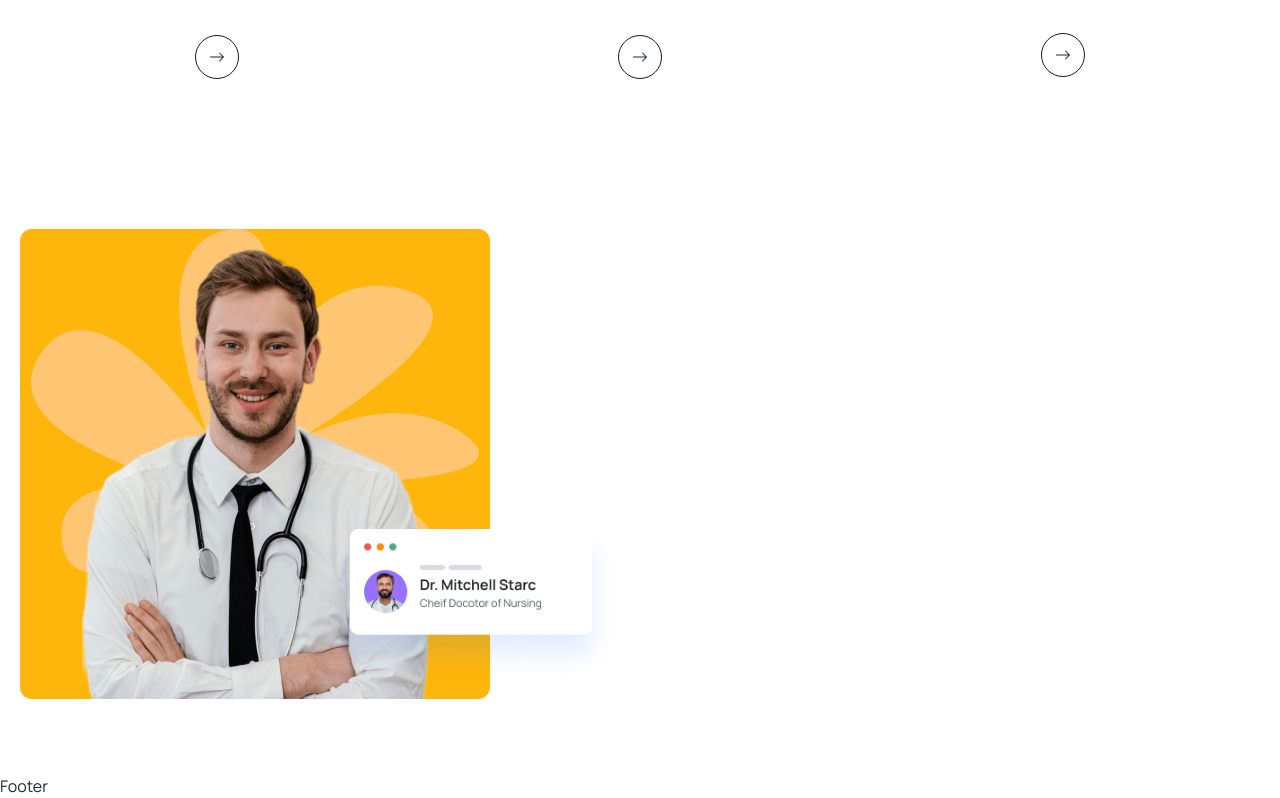
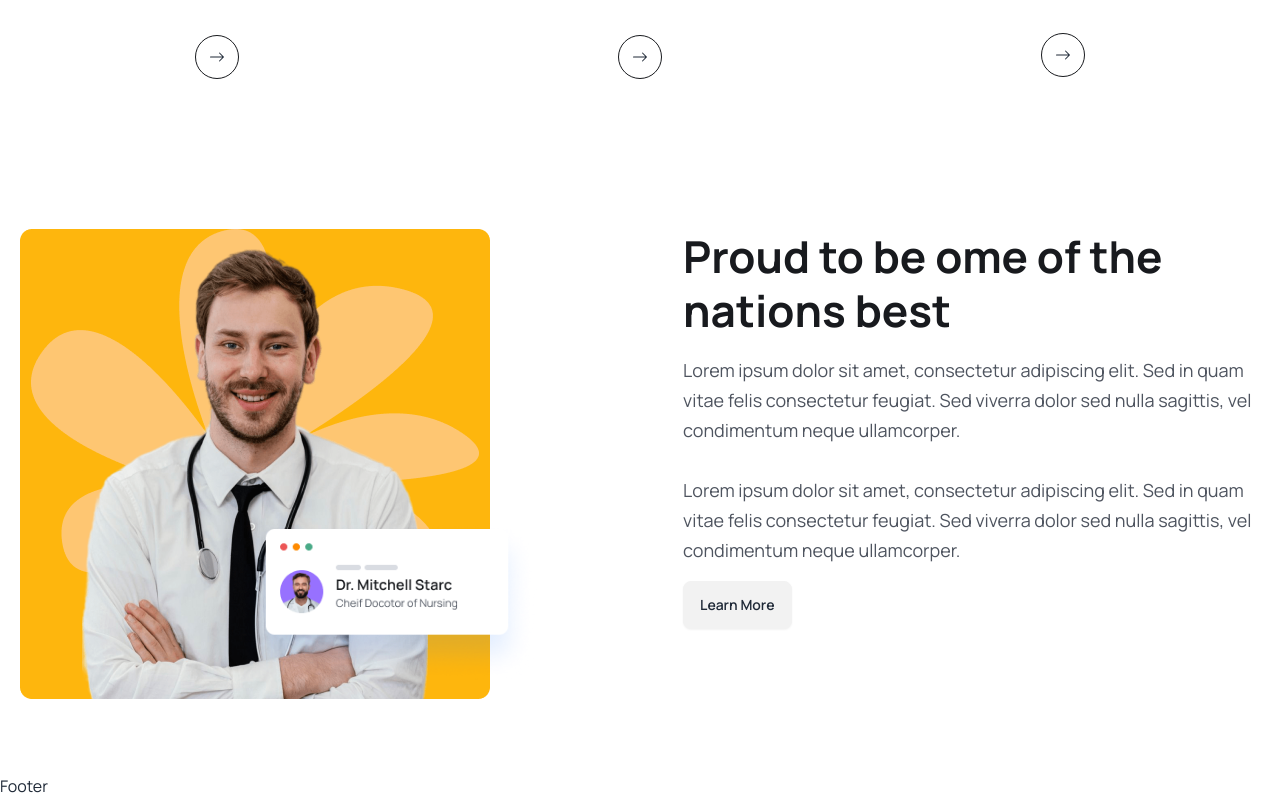
Before and after one commit to codewithriad/madical-booking-app-stripe, a React (Vite) app in the folder client/: page / in a window 1280 px wide. Shown: the part 1448-2246 px from the top of the page. Built offline with nearby package versions, Linux system fonts and the light colour scheme.

Commit message:
about section completly done

```diff
--- a/client/src/components/About/About.jsx
+++ b/client/src/components/About/About.jsx
@@ -1,3 +1,4 @@
+import { Link } from 'react-router-dom';
 import aboutCard from '../../assets/images/about-card.png';
 import aboutImage from '../../assets/images/about.png';
 const About = () => {
@@ -13,6 +14,19 @@ const About = () => {
                         <img src={aboutCard} alt="" />
                     </div>
                 </div>
+                {/* ======== about content ========= */}
+                <div className='w-full lg:w-1/2 xl:w-[670px] order-1 lg:order-2'>
+                    <h2 className='heading'>Proud to be ome of the nations best</h2>
+                    <p className='text__para'>
+                        Lorem ipsum dolor sit amet, consectetur adipiscing elit. Sed in quam vitae felis consectetur feugiat. Sed viverra dolor sed nulla sagittis, vel condimentum neque ullamcorper.
+                    </p>
+                    <p className='text__para mt-[30px]'>
+                        Lorem ipsum dolor sit amet, consectetur adipiscing elit. Sed in quam vitae felis consectetur feugiat. Sed viverra dolor sed nulla sagittis, vel condimentum neque ullamcorper.
+                    </p>
+                    <Link to='/doctors'>
+                        <button className='btn mt-4 hover:text-white hover:bg-primaryColor'>Learn More</button>
+                    </Link>
+                </div>
             </div>
         </div>
       </section>
```
